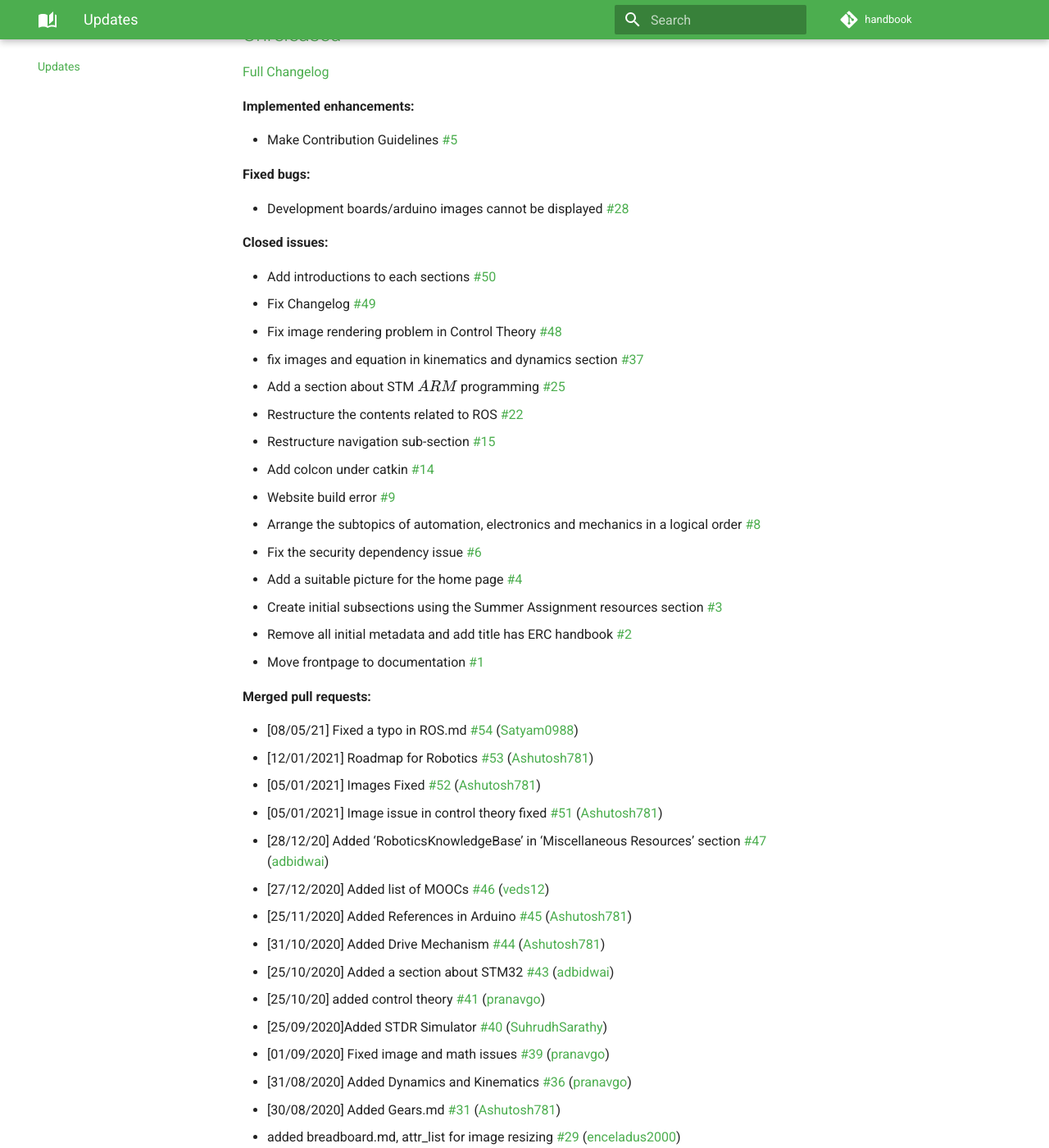
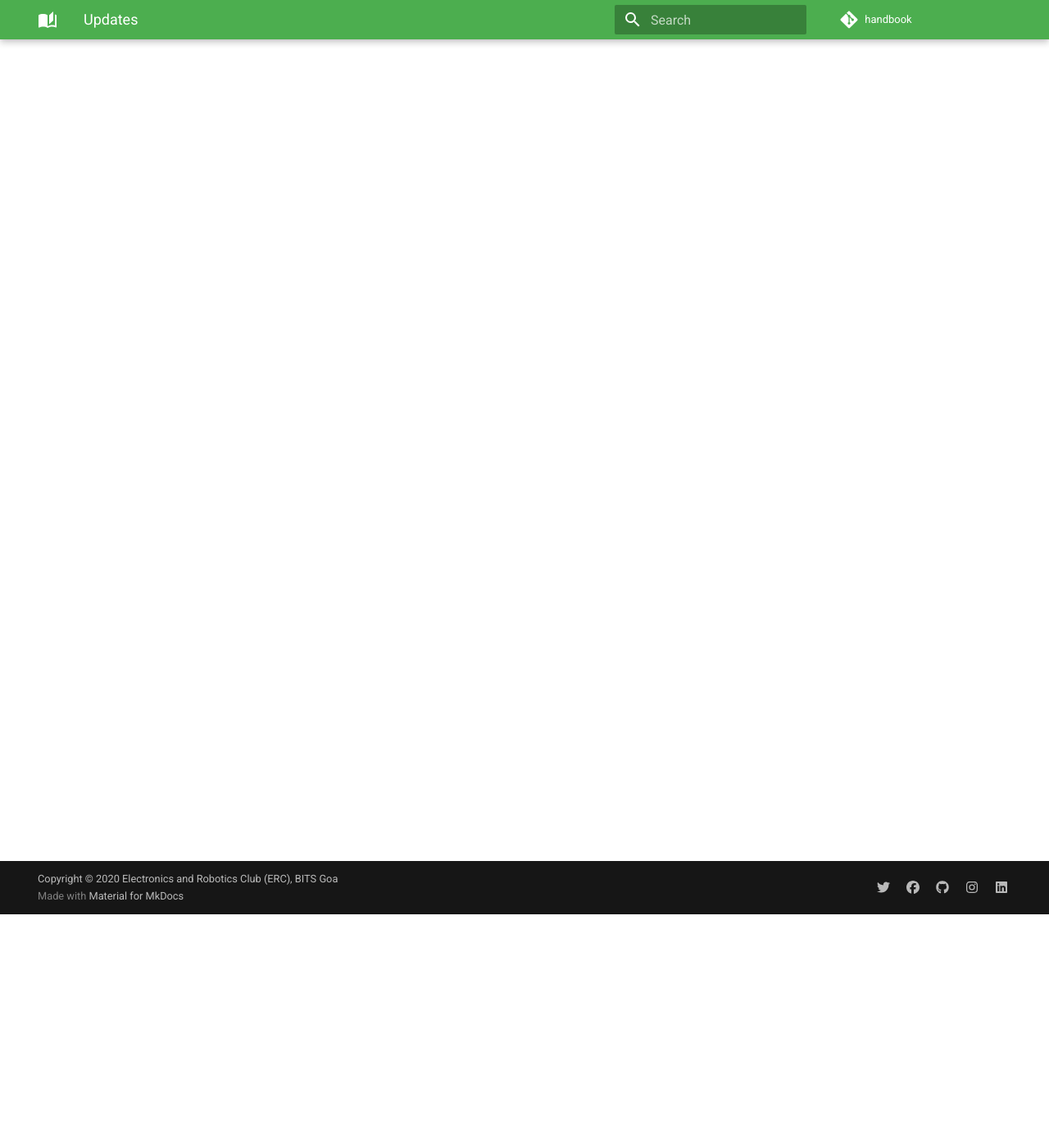
Before and after one commit to ERC-BPGC/handbook, an MkDocs documentation site: the page built from docs/CHANGELOG.md, in a window 1280 px wide and 1400 px high, scrolled down 285 px. Shown: the whole window at 82% size. Built offline with MkDocs 1.6.1 and Material for MkDocs 9.7.7, drawn with Linux system fonts in a browser that asks for light colours; comment, search, counter and statistics services are not loaded; some of the changed text lies outside the part shown.

Commit message:
Updated CHANGELOG.md

```diff
--- a/docs/CHANGELOG.md
+++ b/docs/CHANGELOG.md
@@ -1,65 +1,5 @@
 # Changelog
 
-<<<<<<< HEAD
-=======
-## [Unreleased](https://github.com/ERC-BPGC/handbook/tree/HEAD)
-
-[Full Changelog](https://github.com/ERC-BPGC/handbook/compare/ef9957bc9c7386b7735728f7016ccb5eb2a81e79...HEAD)
-
-**Implemented enhancements:**
-
-- Make Contribution Guidelines [\#5](https://github.com/ERC-BPGC/handbook/issues/5)
-
-**Fixed bugs:**
-
-- Development boards/arduino images cannot be displayed [\#28](https://github.com/ERC-BPGC/handbook/issues/28)
-
-**Closed issues:**
-
-- Add introductions to each sections [\#50](https://github.com/ERC-BPGC/handbook/issues/50)
-- Fix Changelog [\#49](https://github.com/ERC-BPGC/handbook/issues/49)
-- Fix image rendering problem in Control Theory [\#48](https://github.com/ERC-BPGC/handbook/issues/48)
-- fix images and equation in kinematics and dynamics section [\#37](https://github.com/ERC-BPGC/handbook/issues/37)
-- Add a section about STM \(ARM\) programming [\#25](https://github.com/ERC-BPGC/handbook/issues/25)
-- Restructure the contents related to ROS [\#22](https://github.com/ERC-BPGC/handbook/issues/22)
-- Restructure navigation sub-section  [\#15](https://github.com/ERC-BPGC/handbook/issues/15)
-- Add colcon under catkin [\#14](https://github.com/ERC-BPGC/handbook/issues/14)
-- Website build error [\#9](https://github.com/ERC-BPGC/handbook/issues/9)
-- Arrange the subtopics of automation, electronics and mechanics in a logical order [\#8](https://github.com/ERC-BPGC/handbook/issues/8)
-- Fix the security dependency issue [\#6](https://github.com/ERC-BPGC/handbook/issues/6)
-- Add a suitable picture for the home page [\#4](https://github.com/ERC-BPGC/handbook/issues/4)
-- Create initial subsections using the Summer Assignment resources section [\#3](https://github.com/ERC-BPGC/handbook/issues/3)
-- Remove all initial metadata and add title has ERC handbook [\#2](https://github.com/ERC-BPGC/handbook/issues/2)
-- Move frontpage to documentation [\#1](https://github.com/ERC-BPGC/handbook/issues/1)
-
-**Merged pull requests:**
-
-- \[08/05/21\] Fixed a typo in ROS.md [\#54](https://github.com/ERC-BPGC/handbook/pull/54) ([Satyam0988](https://github.com/Satyam0988))
-- \[12/01/2021\] Roadmap for Robotics [\#53](https://github.com/ERC-BPGC/handbook/pull/53) ([Ashutosh781](https://github.com/Ashutosh781))
-- \[05/01/2021\] Images Fixed [\#52](https://github.com/ERC-BPGC/handbook/pull/52) ([Ashutosh781](https://github.com/Ashutosh781))
-- \[05/01/2021\] Image issue in control theory fixed [\#51](https://github.com/ERC-BPGC/handbook/pull/51) ([Ashutosh781](https://github.com/Ashutosh781))
-- \[28/12/20\] Added 'RoboticsKnowledgeBase' in 'Miscellaneous Resources' section  [\#47](https://github.com/ERC-BPGC/handbook/pull/47) ([adbidwai](https://github.com/adbidwai))
-- \[27/12/2020\] Added list of MOOCs [\#46](https://github.com/ERC-BPGC/handbook/pull/46) ([veds12](https://github.com/veds12))
-- \[25/11/2020\] Added References in Arduino [\#45](https://github.com/ERC-BPGC/handbook/pull/45) ([Ashutosh781](https://github.com/Ashutosh781))
-- \[31/10/2020\] Added Drive Mechanism [\#44](https://github.com/ERC-BPGC/handbook/pull/44) ([Ashutosh781](https://github.com/Ashutosh781))
-- \[25/10/2020\] Added a section about STM32  [\#43](https://github.com/ERC-BPGC/handbook/pull/43) ([adbidwai](https://github.com/adbidwai))
-- \[25/10/20\] added control theory [\#41](https://github.com/ERC-BPGC/handbook/pull/41) ([pranavgo](https://github.com/pranavgo))
-- \[25/09/2020\]Added STDR Simulator [\#40](https://github.com/ERC-BPGC/handbook/pull/40) ([SuhrudhSarathy](https://github.com/SuhrudhSarathy))
-- \[01/09/2020\] Fixed image and math issues [\#39](https://github.com/ERC-BPGC/handbook/pull/39) ([pranavgo](https://github.com/pranavgo))
-- \[31/08/2020\] Added Dynamics and Kinematics [\#36](https://github.com/ERC-BPGC/handbook/pull/36) ([pranavgo](https://github.com/pranavgo))
-- \[30/08/2020\] Added Gears.md [\#31](https://github.com/ERC-BPGC/handbook/pull/31) ([Ashutosh781](https://github.com/Ashutosh781))
-- added breadboard.md, attr\_list for image resizing [\#29](https://github.com/ERC-BPGC/handbook/pull/29) ([enceladus2000](https://github.com/enceladus2000))
-- \[16/08/2020\]Added Arduino section under Dev Boards [\#27](https://github.com/ERC-BPGC/handbook/pull/27) ([Ashutosh781](https://github.com/Ashutosh781))
-- \[09/08/2020\] Added miscellaneous resources [\#26](https://github.com/ERC-BPGC/handbook/pull/26) ([hardesh](https://github.com/hardesh))
-- \[31/08/2020\] Added PathPlanning, A\*, Dijkstra's, RRT [\#24](https://github.com/ERC-BPGC/handbook/pull/24) ([SuhrudhSarathy](https://github.com/SuhrudhSarathy))
-- \[04/08/20\] Added information about ROS Parameters [\#21](https://github.com/ERC-BPGC/handbook/pull/21) ([adbidwai](https://github.com/adbidwai))
-- \[03/08/20\] Changelog Test 2 [\#20](https://github.com/ERC-BPGC/handbook/pull/20) ([veds12](https://github.com/veds12))
-- changelog test [\#19](https://github.com/ERC-BPGC/handbook/pull/19) ([veds12](https://github.com/veds12))
-- \[01/08/20\] Test1 for auto changelog generator [\#18](https://github.com/ERC-BPGC/handbook/pull/18) ([veds12](https://github.com/veds12))
-- \[01/08/20\] Added information about colcon in GETTING STARTED WITH ROS [\#17](https://github.com/ERC-BPGC/handbook/pull/17) ([veds12](https://github.com/veds12))
-- Update mkdocs.yml [\#12](https://github.com/ERC-BPGC/handbook/pull/12) ([Ashutosh781](https://github.com/Ashutosh781))
-
->>>>>>> c0f539168026827b51f7e629566d1b4aa2d60032
 
 
 \* *This Changelog was automatically generated by [github_changelog_generator](https://github.com/github-changelog-generator/github-changelog-generator)*
```
